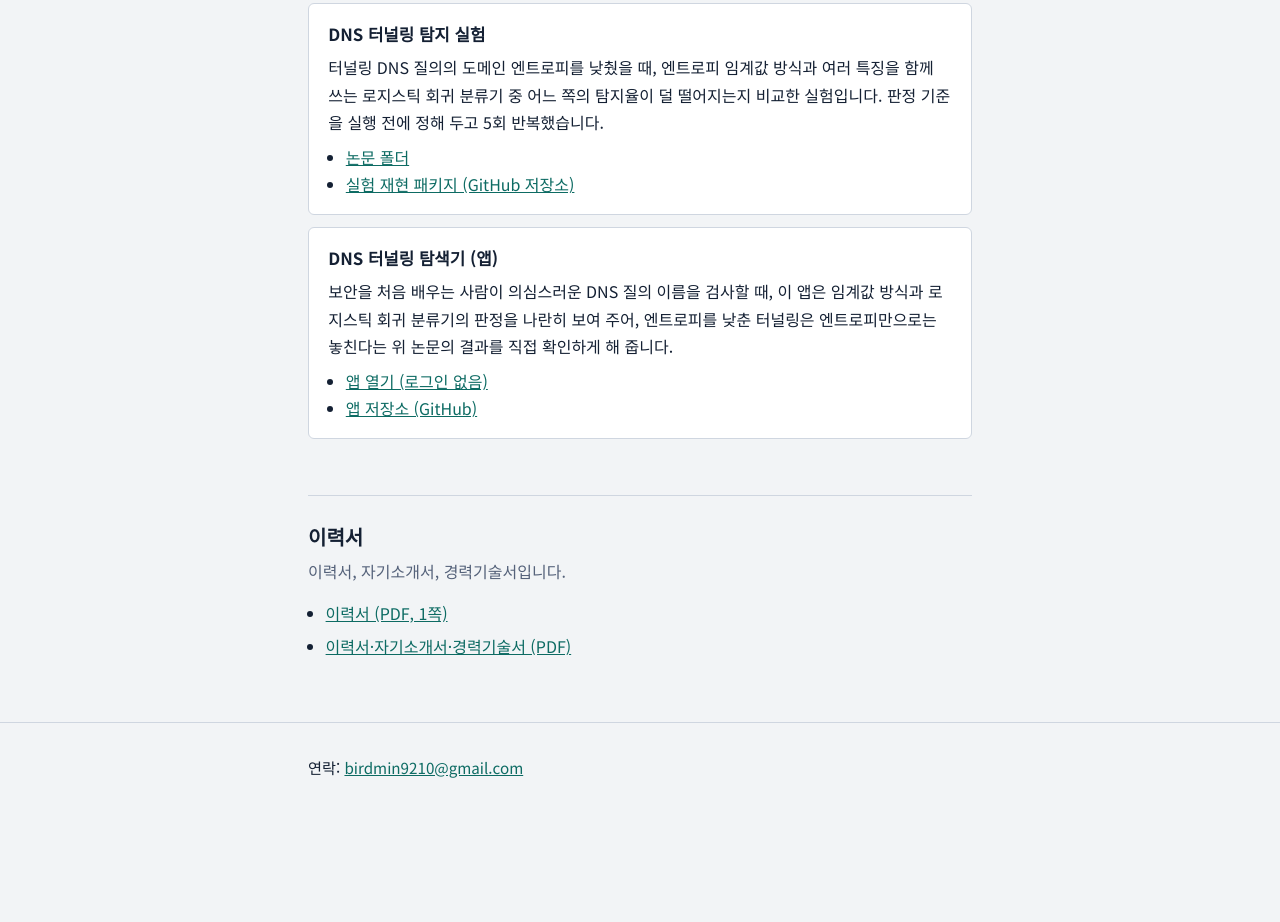
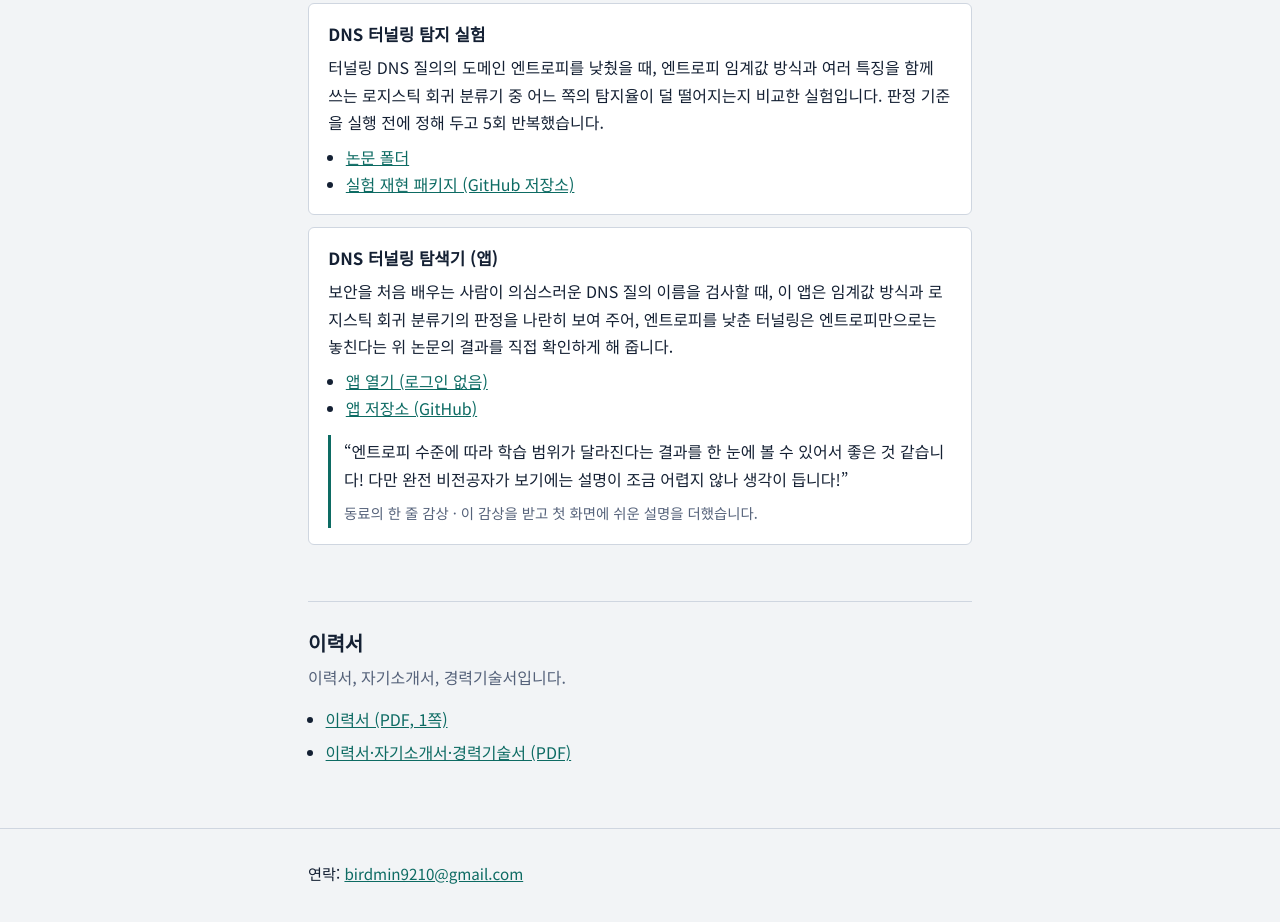
Before and after one commit to birdmin/birdmin-portfolio, a plain HTML site: page index.html in a window 1280 px wide. Shown: the part 3321-4243 px from the top of the page. Before the commit the page ends 4155 px from the top, so only its background shows below. Drawn offline with Linux system fonts and the light colour scheme; a web font is replaced by a local one.

Commit message:
Update index.html

```diff
--- a/index.html
+++ b/index.html
@@ -193,6 +193,10 @@ footer p{margin:0 0 .35rem}
           <li><a href="https://birdmin.github.io/dns-tunnel-explorer/">앱 열기 (로그인 없음)</a></li>
           <li><a href="https://github.com/birdmin/dns-tunnel-explorer">앱 저장소 (GitHub)</a></li>
         </ul>
+        <blockquote style="margin:.8rem 0 0;padding:.2rem 0 .2rem .8rem;border-left:3px solid var(--accent)">
+          <p>“엔트로피 수준에 따라 학습 범위가 달라진다는 결과를 한 눈에 볼 수 있어서 좋은 것 같습니다! 다만 완전 비전공자가 보기에는 설명이 조금 어렵지 않나 생각이 듭니다!”</p>
+          <p style="margin:.2rem 0 0;font-size:.9em;color:var(--muted)">동료의 한 줄 감상 · 이 감상을 받고 첫 화면에 쉬운 설명을 더했습니다.</p>
+        </blockquote>
       </article>
     </div>
   </section>
```
